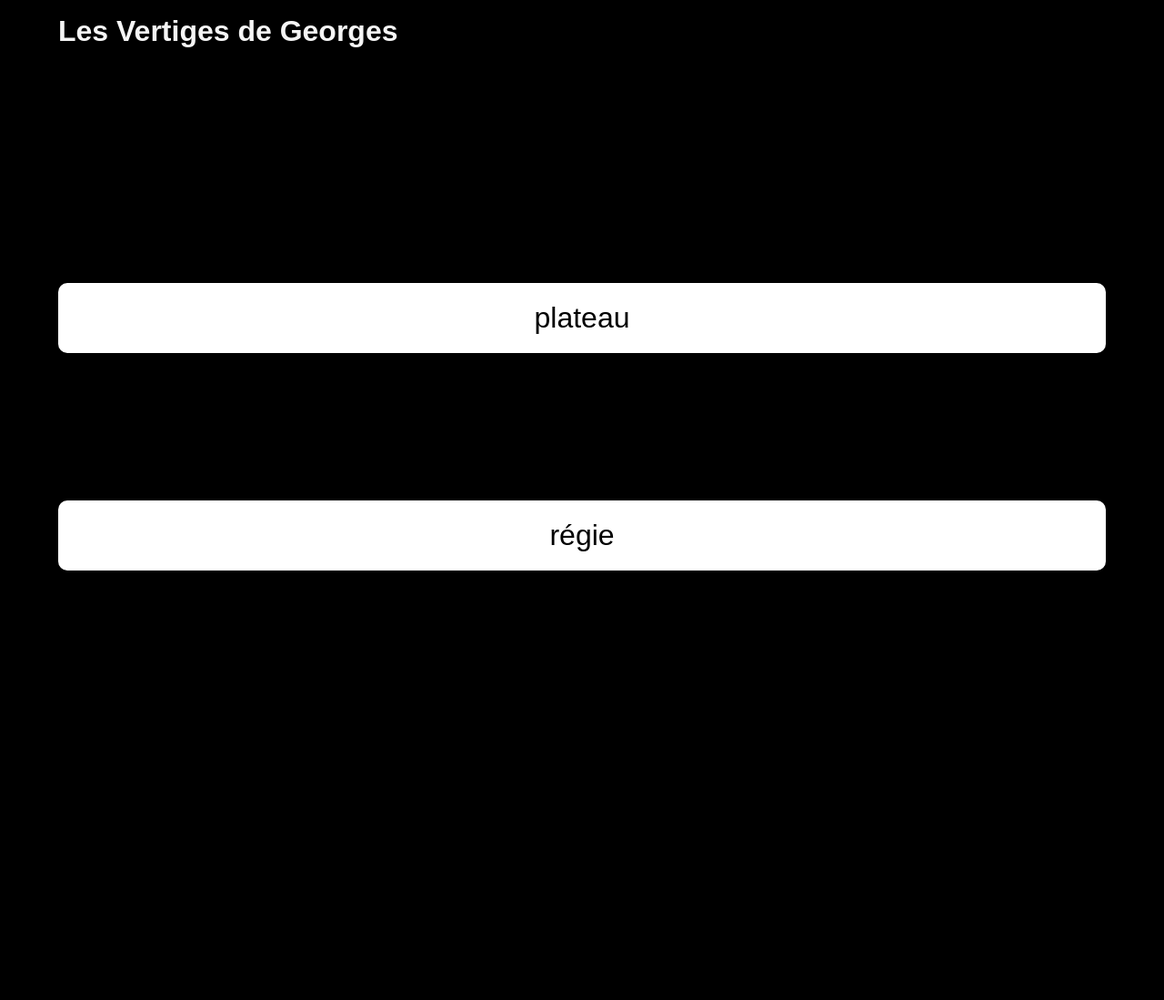
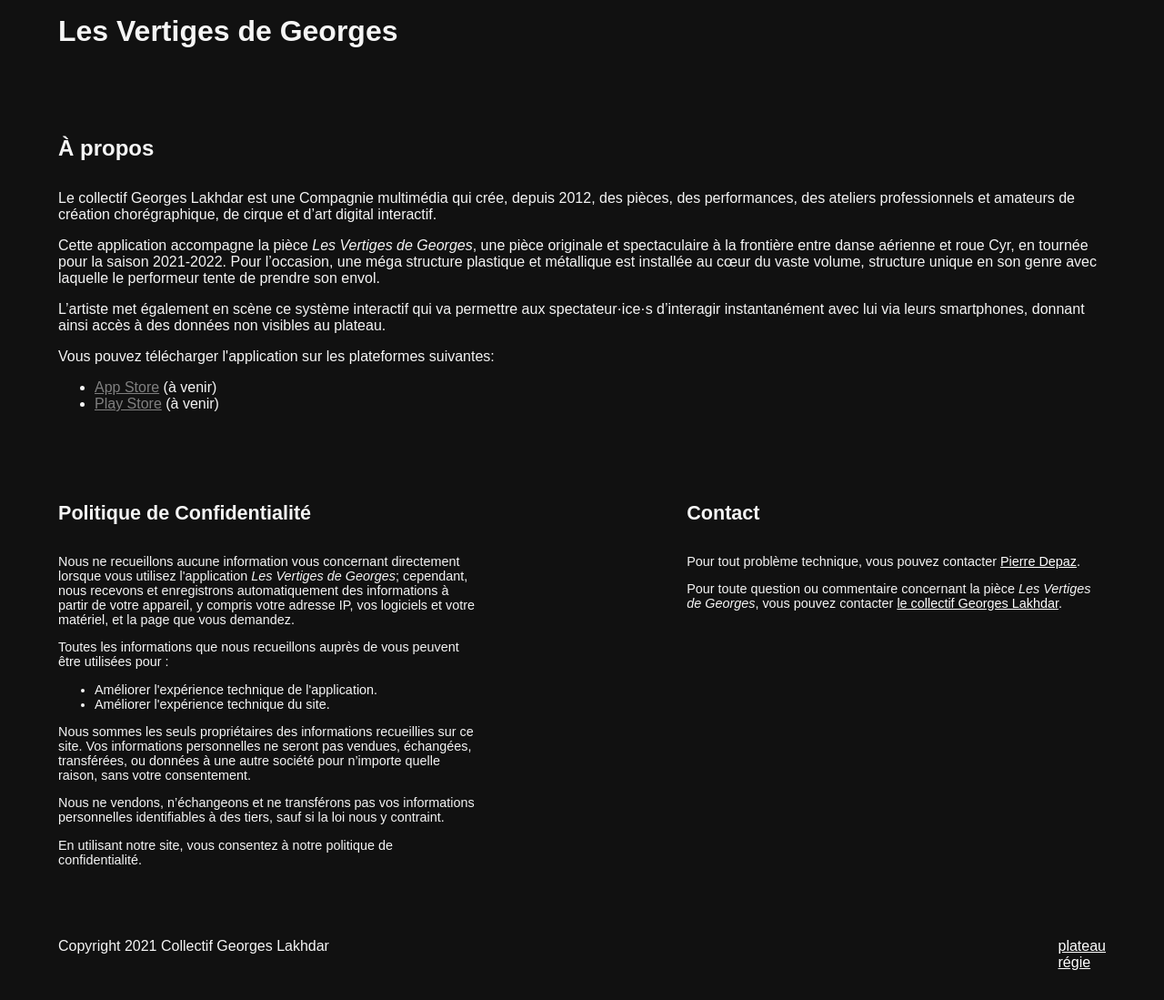
Before and after one commit to periode/vertiges, a website: page backstage/public/index.html in a window 1280 px wide. Shown: the whole page at 91% size. Before the commit the page ends 800 px from the top, so only its background shows below. Drawn offline with Linux system fonts and the light colour scheme; a web font is replaced by a local one.

Commit message:
added homepage for vertiges.enframed.net

```diff
--- /dev/null
+++ b/backstage/public/css/accueil.css
@@ -0,0 +1,49 @@
+main {
+    display: block;
+    height: auto;
+}
+
+a {
+    color: white;
+}
+
+a:visited{
+    color: grey;
+}
+
+a:hover{
+    color: white;
+}
+
+.privacy-contact {
+    display: flex;
+    margin-top: 5rem;
+    font-size: 0.9rem;
+    justify-content: space-between;
+}
+
+.privacy, .contact {
+    width: 40%;
+}
+
+@media screen and (max-width: 900px) {
+    .privacy-contact {
+        flex-direction: column;
+    }
+
+    .privacy, .contact{
+        width: 100%;
+    }
+}
+
+footer {
+    margin-top: 4rem;
+    margin-bottom: 2rem;
+    display: flex;
+    justify-content: space-between;
+}
+
+footer ul{
+    list-style: none;
+    margin: 0;
+}
--- a/backstage/public/css/plateau.css
+++ b/backstage/public/css/plateau.css
@@ -11,9 +11,8 @@ html {
 body{
     margin: 0;
     padding: 0;
-    background-color: #000000;
+    background-color: #111;
     color: whitesmoke;
-    overflow: hidden;
 }
 
 header, footer, main{
--- a/backstage/public/index.html
+++ b/backstage/public/index.html
@@ -4,16 +4,83 @@
     <meta charset="UTF-8">
     <meta http-equiv="X-UA-Compatible" content="IE=edge">
     <meta name="viewport" content="width=device-width, initial-scale=1.0">
-    <title>Vertiges | Performeur</title>
+    <title>Les Vertiges de Georges</title>
     <link rel="stylesheet" href="css/plateau.css">
+    <link rel="stylesheet" href="css/accueil.css">
 </head>
 <body>
     <header>
         <h1>Les Vertiges de Georges</h1>
     </header>
-    <main class="accueil">
-        <a href="/plateau.html">plateau</a>
-        <a href="/regie.html">régie</a>
+    <main>
+        <h2>À propos</h2>
+        <p>Le collectif Georges Lakhdar est une Compagnie multimédia qui crée, depuis 2012, des pièces, des
+            performances, des ateliers professionnels et amateurs de création chorégraphique, de cirque et d’art digital
+            interactif.
+        </p>
+        <p>Cette application accompagne la pièce <i>Les Vertiges de Georges</i>, une pièce originale et spectaculaire à
+            la frontière entre danse aérienne et roue Cyr, en tournée pour la saison 2021-2022. Pour l’occasion, une
+            méga structure plastique et métallique est installée au cœur du vaste volume, structure unique en son genre
+            avec laquelle le performeur tente de prendre son envol.</p>
+        <p>
+            L’artiste met également en scène ce système interactif qui va permettre aux spectateur·ice·s d’interagir
+            instantanément avec lui via leurs smartphones, donnant ainsi accès à des données non visibles au plateau.
+        </p>
+        <p>Vous pouvez télécharger l'application sur les plateformes suivantes:
+            <ul>
+                <li><a href="" target="_blank" rel="noopener noreferrer">App Store</a> (à venir)</li>
+                <li><a href="" target="_blank" rel="noopener noreferrer">Play Store</a> (à venir)</li>
+            </ul>
+        </p>
+        <div class="privacy-contact">
+            <div class="privacy">
+                <h2>Politique de Confidentialité</h2>
+                <p>Nous ne recueillons aucune information vous concernant directement lorsque vous utilisez l'application <i>Les
+                        Vertiges de Georges</i>; cependant, nous recevons et enregistrons automatiquement des informations à
+                    partir de votre appareil, y compris votre adresse IP, vos logiciels et votre matériel, et la page que vous
+                    demandez.
+                </p>
+                <p>
+                    Toutes les informations que nous recueillons auprès de vous peuvent être utilisées pour :
+                <ul>
+                    <li>Améliorer l'expérience technique de l'application.</li>
+                    <li>Améliorer l'expérience technique du site.</li>
+                </ul>
+                </p>
+                <p>
+                    Nous sommes les seuls propriétaires des informations recueillies sur ce site. Vos informations personnelles
+                    ne seront pas vendues, échangées, transférées, ou données à une autre société pour n’importe quelle raison,
+                    sans votre consentement.
+                </p>
+                <p>
+                    Nous ne vendons, n’échangeons et ne transférons pas vos informations personnelles identifiables à des tiers,
+                    sauf si la loi nous y contraint.
+                </p>
+                <p>
+                    En utilisant notre site, vous consentez à notre politique de confidentialité.
+                </p>
+            </div>
+
+            <div class="contact">
+                <h2>Contact</h2>
+                <p>Pour tout problème technique, vous pouvez contacter <a href="mailto:pierre.depaz@gmail.com">Pierre Depaz</a>.
+                </p>
+                <p>Pour toute question ou commentaire concernant la pièce <i>Les Vertiges de Georges</i>, vous pouvez contacter
+                    <a href="mailto:collectifgeorgeslakhdar@gmail.com">le collectif Georges Lakhdar</a>.
+                </p>
+            </div>
+        </div>
     </main>
+    <footer>
+        <div>
+            Copyright 2021 Collectif Georges Lakhdar
+        </div>
+        <div>
+            <ul>
+                <li><a href="/plateau.html">plateau</a></li>
+                <li><a href="/regie.html">régie</a></li>
+            </ul>
+        </div>
+    </footer>
 </body>
 </html>
```
